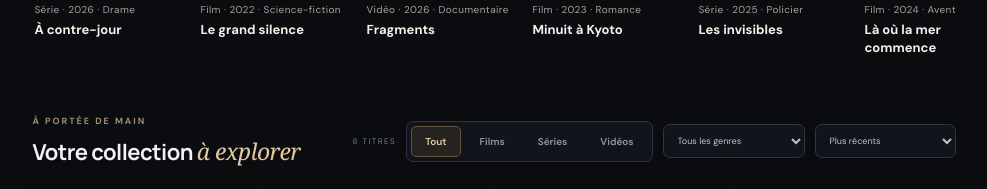
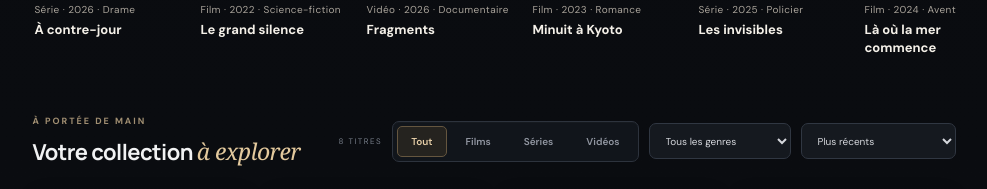
Before and after one commit to yunoe7/cinebox, a Next.js app: page / in a window 1280 px wide. Shown: the part 2460-2649 px from the top of the page, without its empty margins (272-1259 px from the left). Built offline with nearby package versions, Linux system fonts and the light colour scheme.

Commit message:
Refine catalogue dropdowns and remove gold focus border

```diff
--- a/app/globals.css
+++ b/app/globals.css
@@ -694,3 +694,36 @@ footer{color:#78808b}
  .genre-pills { gap:7px; }
  .genre-pills button { padding:8px 12px; }
 }
+
+
+/* Catalogue selects: neutral focus, no gold halo */
+.catalogue-tools .sort-select,
+.catalogue-tools .sort-select:focus,
+.catalogue-tools .sort-select:focus-visible {
+  border-color:#303742;
+  outline:none;
+  box-shadow:none;
+}
+.catalogue-tools .sort-select {
+  background-color:#15191f;
+  color:#d5d7dc;
+  border-radius:7px;
+  min-height:36px;
+  padding:0 30px 0 12px;
+  font-size:10px;
+  cursor:pointer;
+  color-scheme:dark;
+  transition:background-color .18s,border-color .18s;
+}
+.catalogue-tools .sort-select:hover {
+  background-color:#1a1f27;
+  border-color:#424955;
+}
+.catalogue-tools .sort-select option {
+  background:#15191f;
+  color:#e5e7eb;
+  padding:9px;
+}
+@media(max-width:760px) {
+  .catalogue-tools .sort-select { min-height:32px; }
+}
```
